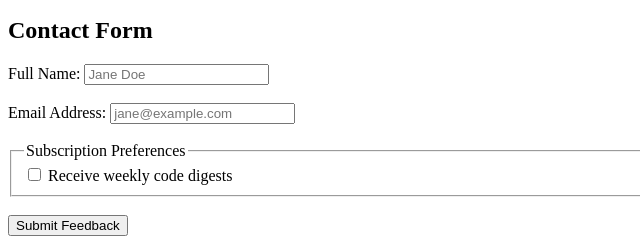
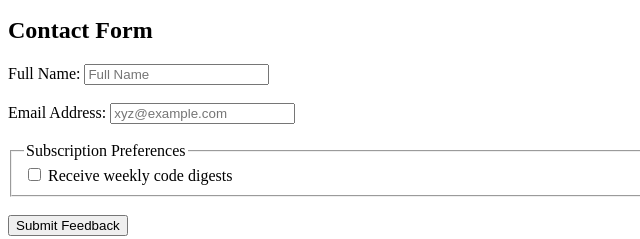
Before and after one commit to aayansh-vashisht/web-foundations, a plain HTML site: page forms-and-semantics.html in a window 1280 px wide. Shown: the part 186-425 px from the top of the page, 0-640 px from the left. Drawn offline with Linux system fonts and the light colour scheme.

```diff
--- a/forms-and-semantics.html
+++ b/forms-and-semantics.html
@@ -30,14 +30,14 @@
         <div>
           <!-- 'for' attribute must match the input's 'id' -->
           <label for="user-name">Full Name:</label>
-          <input type="text" id="user-name" name="name" required placeholder="Jane Doe">
+          <input type="text" id="user-name" name="name" required placeholder="Full Name">
         </div>
 
         <br>
 
         <div>
           <label for="user-email">Email Address:</label>
-          <input type="email" id="user-email" name="email" required placeholder="jane@example.com">
+          <input type="email" id="user-email" name="email" required placeholder="xyz@example.com">
         </div>
 
         <br>
```
